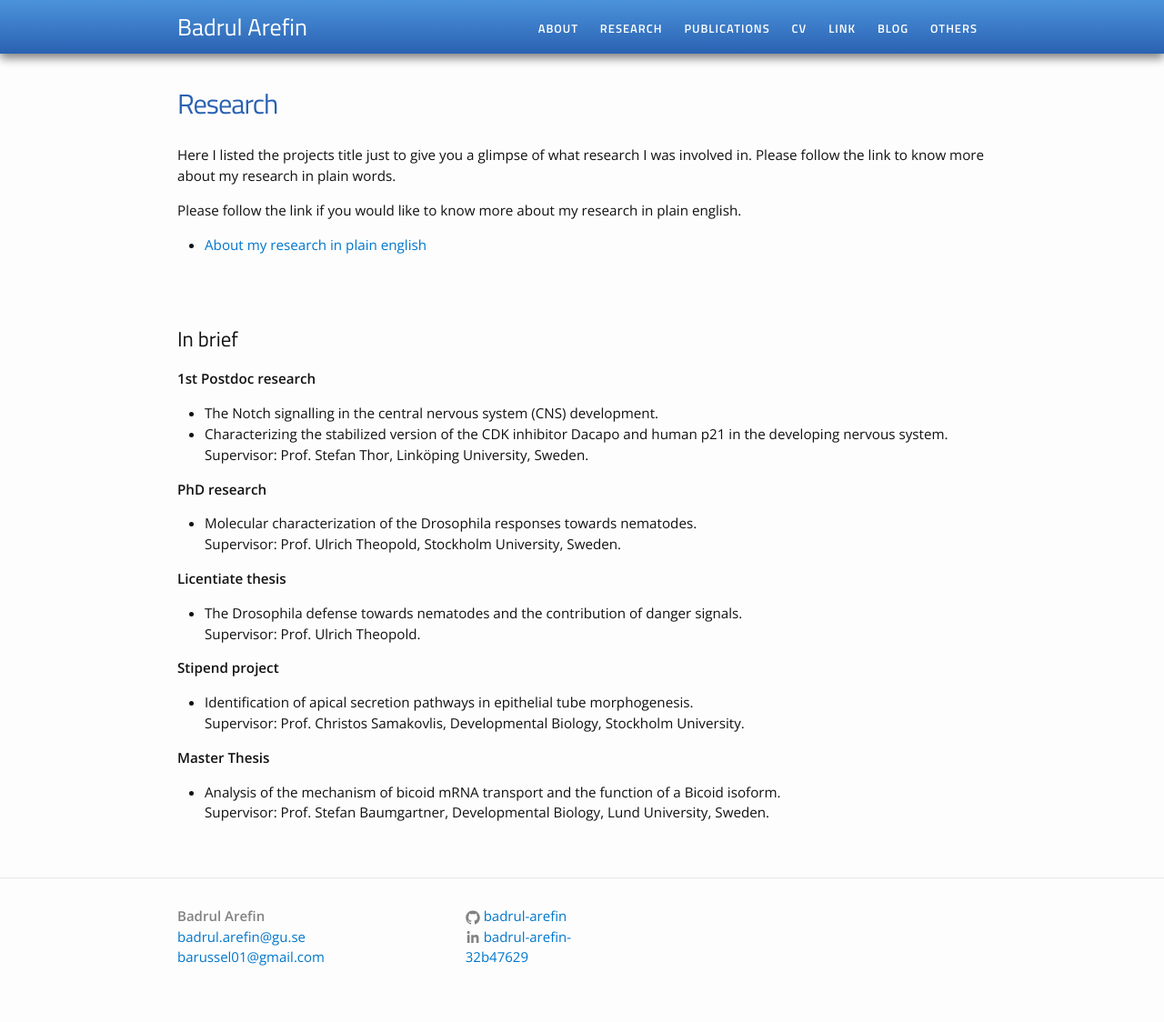
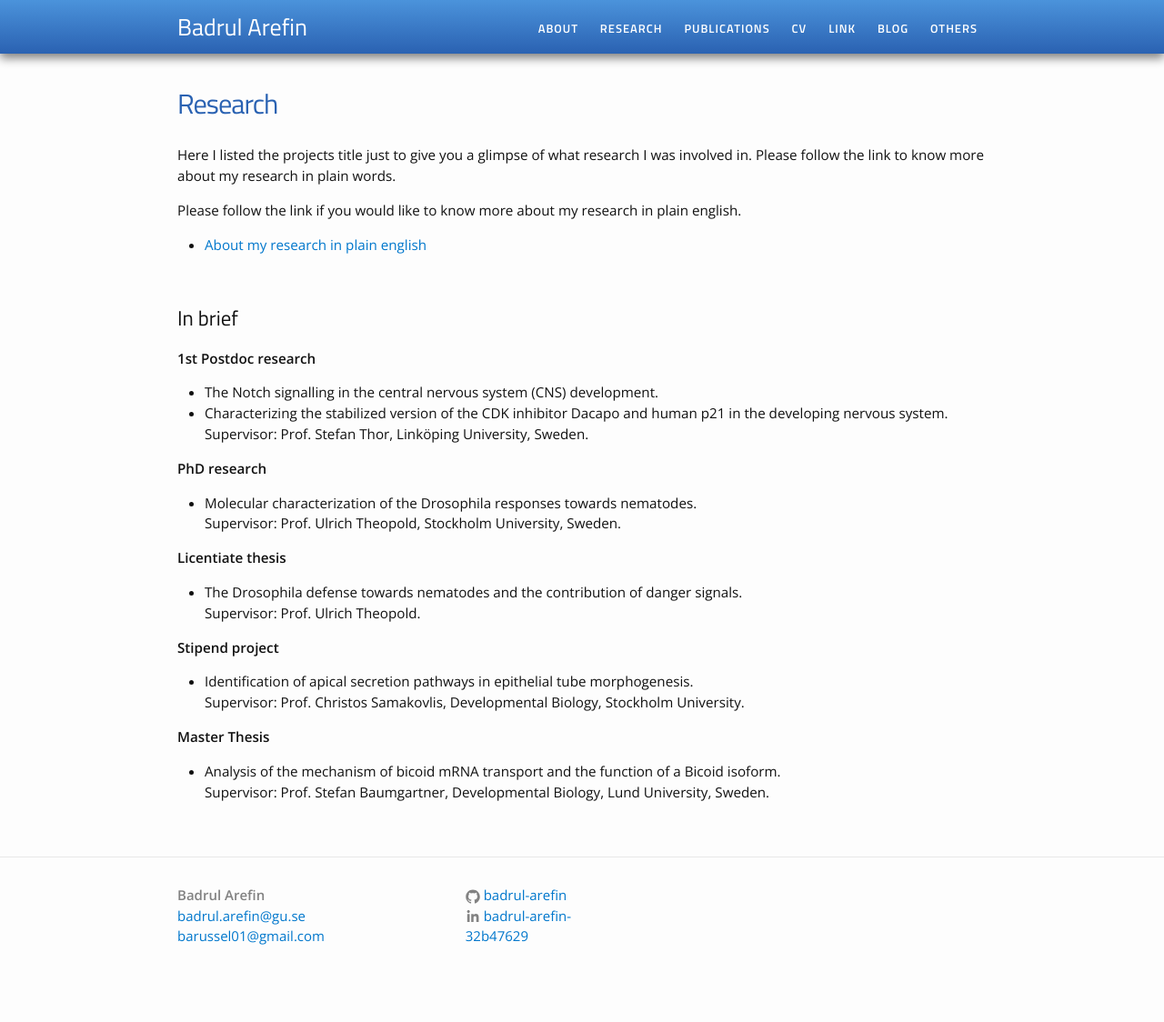
Before and after one commit to Badrul-Arefin/badrul-arefin.github.io, a Jekyll site: the page built from research.md, in a window 1280 px wide. Shown: the whole page at 91% size. Built offline with Jekyll 4.4.1, drawn with Linux system fonts in a browser that asks for light colours; after the commit the page ends 1101 px from its top, so only the background shows below that.

Commit message:
Update research.md

```diff
--- a/research.md
+++ b/research.md
@@ -8,8 +8,7 @@ Here I listed the projects title just to give you a glimpse of what research I w
 Please follow the link if you would like to know more about my research in plain english.
 <ul>
 	<li><a href="/About/about.pdf">About my research in plain english</a></li>
-</ul><br><br>
-
+</ul><br>
 
 <h2>In brief</h2>
 
```
